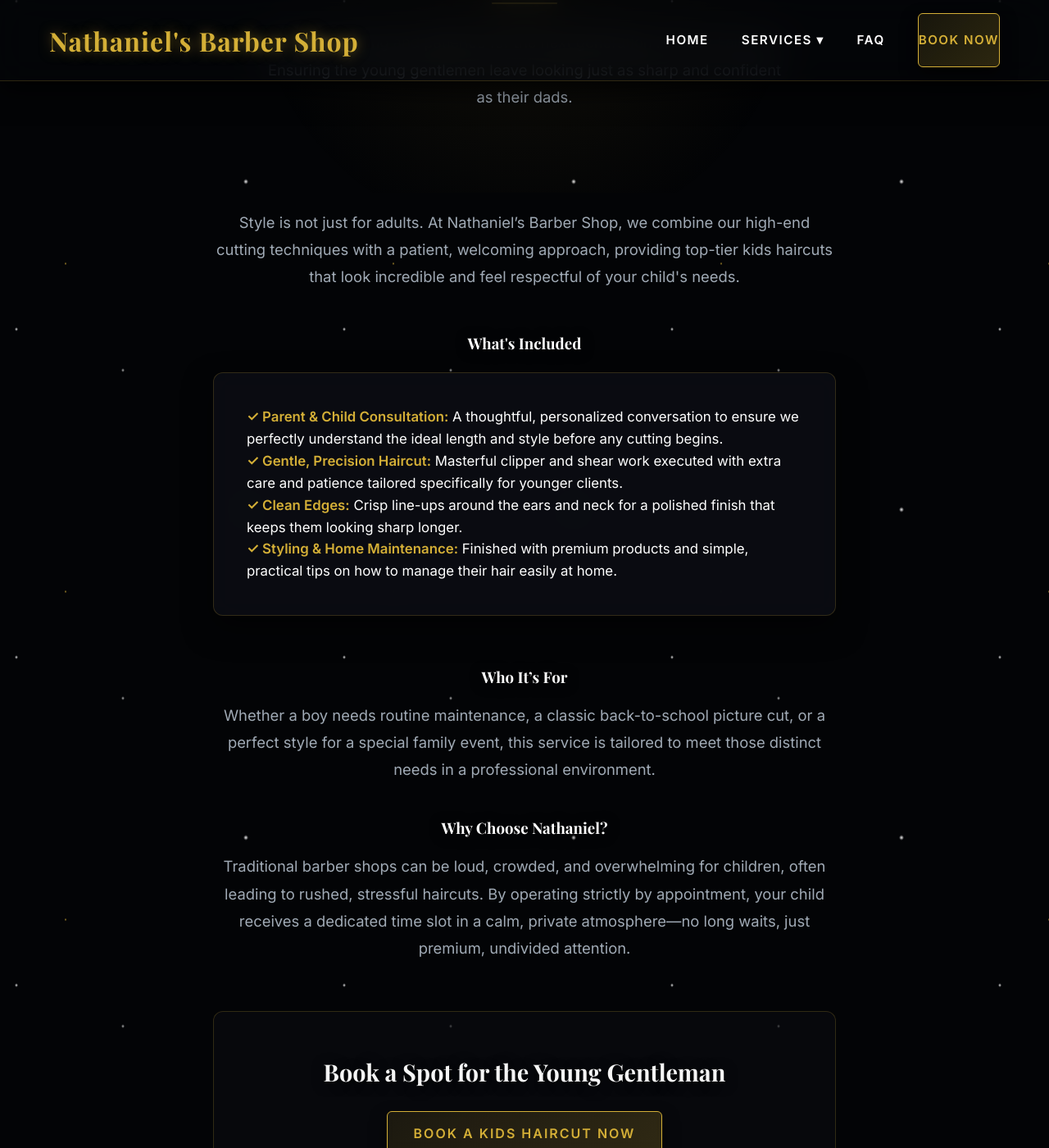
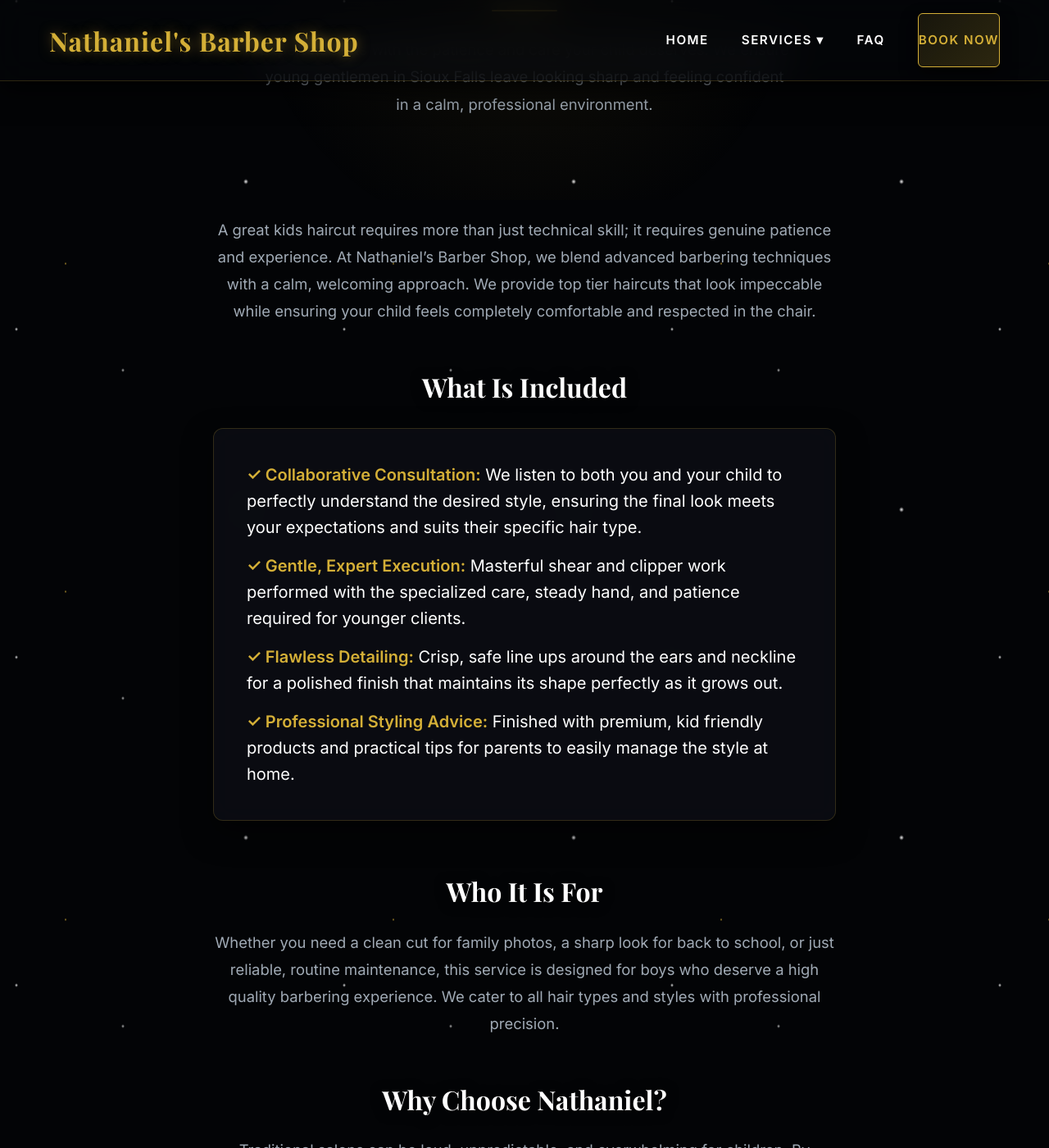
Before and after one commit to YourOnlineSquad/nathaniels-barber-shop, a Jekyll site: the page built from services/kids-haircut.md, in a window 1280 px wide and 1400 px high, scrolled down 413 px. Shown: the whole window at 82% size. Built offline with Jekyll 4.4.1, drawn with Linux system fonts in a browser that asks for light colours; some web fonts are replaced; some of the changed text lies outside the part shown.

Commit message:
Update kids-haircut.md

```diff
--- a/services/kids-haircut.md
+++ b/services/kids-haircut.md
@@ -5,10 +5,10 @@ title: Kids Haircut in Sioux Falls SD | Nathaniel’s Barber Shop
 
 <header class="hero-cinematic">
   <div class="container">
-    <span class="eyebrow-text">Youth Grooming</span>
-    <h1 class="hero-title">Kids Haircut</h1>
+    <span class="eyebrow-text">Signature Kids Service</span>
+    <h1 class="hero-title" style="font-size: clamp(3rem, 6vw, 4.5rem);">Kids Haircut</h1>
     <div class="accent-line"></div>
-    <p class="hero-subtitle">Quality grooming and patience for the next generation in Sioux Falls, SD. Ensuring the young gentlemen leave looking just as sharp and confident as their dads.</p>
+    <p class="hero-subtitle">Expert haircuts with the patience and care your child deserves. We ensure young gentlemen in Sioux Falls leave looking sharp and feeling confident in a calm, professional environment.</p>
   </div>
 </header>
 
@@ -16,34 +16,37 @@ title: Kids Haircut in Sioux Falls SD | Nathaniel’s Barber Shop
   <div class="container" style="max-width: 800px; text-align: center;">
 
     <p style="color: var(--text-muted); font-size: 1.15rem; line-height: 1.8; margin-bottom: 50px;">
-      Style is not just for adults. At Nathaniel’s Barber Shop, we combine our high-end cutting techniques with a patient, welcoming approach, providing top-tier kids haircuts that look incredible and feel respectful of your child's needs.
+      A great kids haircut requires more than just technical skill; it requires genuine patience and experience. At Nathaniel’s Barber Shop, we blend advanced barbering techniques with a calm, welcoming approach. We provide top tier haircuts that look impeccable while ensuring your child feels completely comfortable and respected in the chair.
     </p>
 
-    <h3 style="color: var(--text-light); margin-bottom: 20px;">What's Included</h3>
+    <h3 style="color: var(--text-light); margin-bottom: 25px; font-size: 2rem;">What Is Included</h3>
 
     <div style="text-align: left; background: var(--bg-card); border: 1px solid var(--border-glow); border-radius: 12px; padding: 40px; backdrop-filter: blur(16px); box-shadow: 0 15px 35px rgba(0, 0, 0, 0.5); margin-bottom: 60px;">
-      <p style="font-size: 1.05rem;"><strong style="color: var(--accent-gold);">✓ Parent & Child Consultation:</strong> A thoughtful, personalized conversation to ensure we perfectly understand the ideal length and style before any cutting begins.</p>
-      <p style="font-size: 1.05rem;"><strong style="color: var(--accent-gold);">✓ Gentle, Precision Haircut:</strong> Masterful clipper and shear work executed with extra care and patience tailored specifically for younger clients.</p>
-      <p style="font-size: 1.05rem;"><strong style="color: var(--accent-gold);">✓ Clean Edges:</strong> Crisp line-ups around the ears and neck for a polished finish that keeps them looking sharp longer.</p>
-      <p style="font-size: 1.05rem;"><strong style="color: var(--accent-gold);">✓ Styling & Home Maintenance:</strong> Finished with premium products and simple, practical tips on how to manage their hair easily at home.</p>
+      <p style="font-size: 1.25rem; margin-bottom: 15px; line-height: 1.6;"><strong style="color: var(--accent-gold);">✓ Collaborative Consultation:</strong> We listen to both you and your child to perfectly understand the desired style, ensuring the final look meets your expectations and suits their specific hair type.</p>
+
+      <p style="font-size: 1.25rem; margin-bottom: 15px; line-height: 1.6;"><strong style="color: var(--accent-gold);">✓ Gentle, Expert Execution:</strong> Masterful shear and clipper work performed with the specialized care, steady hand, and patience required for younger clients.</p>
+
+      <p style="font-size: 1.25rem; margin-bottom: 15px; line-height: 1.6;"><strong style="color: var(--accent-gold);">✓ Flawless Detailing:</strong> Crisp, safe line ups around the ears and neckline for a polished finish that maintains its shape perfectly as it grows out.</p>
+
+      <p style="font-size: 1.25rem; margin-bottom: 0; line-height: 1.6;"><strong style="color: var(--accent-gold);">✓ Professional Styling Advice:</strong> Finished with premium, kid friendly products and practical tips for parents to easily manage the style at home.</p>
     </div>
 
-    <h3 style="color: var(--text-light); margin-bottom: 15px;">Who It’s For</h3>
-    <p style="color: var(--text-muted); font-size: 1.15rem; line-height: 1.8; margin-bottom: 40px;">
-      Whether a boy needs routine maintenance, a classic back-to-school picture cut, or a perfect style for a special family event, this service is tailored to meet those distinct needs in a professional environment.
+    <h3 style="color: var(--text-light); margin-bottom: 20px; font-size: 2rem;">Who It Is For</h3>
+    <p style="color: var(--text-muted); font-size: 1.15rem; line-height: 1.8; margin-bottom: 50px;">
+      Whether you need a clean cut for family photos, a sharp look for back to school, or just reliable, routine maintenance, this service is designed for boys who deserve a high quality barbering experience. We cater to all hair types and styles with professional precision.
     </p>
 
-    <h3 style="color: var(--text-light); margin-bottom: 15px;">Why Choose Nathaniel?</h3>
+    <h3 style="color: var(--text-light); margin-bottom: 20px; font-size: 2rem;">Why Choose Nathaniel?</h3>
     <p style="color: var(--text-muted); font-size: 1.15rem; line-height: 1.8; margin-bottom: 60px;">
-      Traditional barber shops can be loud, crowded, and overwhelming for children, often leading to rushed, stressful haircuts. By operating strictly by appointment, your child receives a dedicated time slot in a calm, private atmosphere—no long waits, just premium, undivided attention.
+      Traditional salons can be loud, unpredictable, and overwhelming for children. By operating strictly on an appointment only basis, Nathaniel provides a dedicated, uninterrupted time slot in a controlled, relaxing atmosphere. You get peace of mind knowing an experienced barber is giving your child premium, undivided attention without the rush of a crowded waiting room.
     </p>
 
     <div style="padding: 50px 20px; background: rgba(10, 12, 18, 0.6); border: 1px solid var(--border-glow); border-radius: 12px; margin-bottom: 60px;">
-      <h3 style="color: #f5f5f5; margin-bottom: 25px; font-size: 1.8rem;">Book a Spot for the Young Gentleman</h3>
+      <h3 style="color: #f5f5f5; margin-bottom: 25px; font-size: 2rem;">Secure a Spot for the Young Gentleman</h3>
       <a href="{{ site.baseurl }}/book/" class="btn-primary">Book a Kids Haircut Now</a>
     </div>
 
-    <h3 style="margin-bottom: 30px; color: var(--text-light);">Explore Related Services</h3>
+    <h3 style="margin-bottom: 30px; color: var(--text-light); font-size: 1.75rem;">Explore Related Services</h3>
     <div style="display: flex; gap: 20px; justify-content: center; flex-wrap: wrap;">
       <a href="{{ site.baseurl }}/services/mens-haircut" class="btn-primary" style="background: transparent; border-color: rgba(212, 175, 55, 0.3); font-size: 0.85rem; padding: 12px 24px; box-shadow: none;">Mens Haircut</a>
       <a href="{{ site.baseurl }}/services/line-up" class="btn-primary" style="background: transparent; border-color: rgba(212, 175, 55, 0.3); font-size: 0.85rem; padding: 12px 24px; box-shadow: none;">Line Up</a>
```
